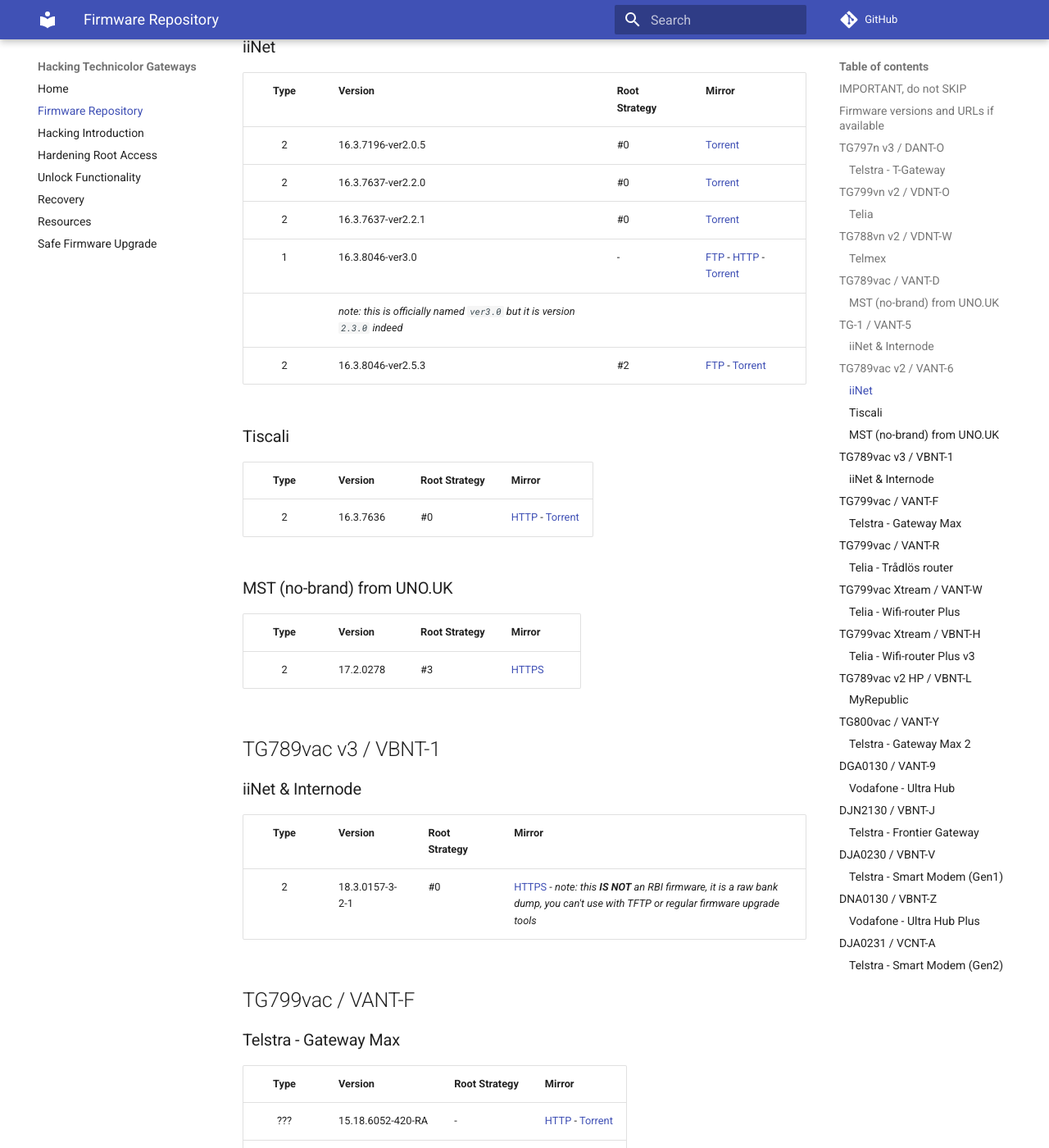
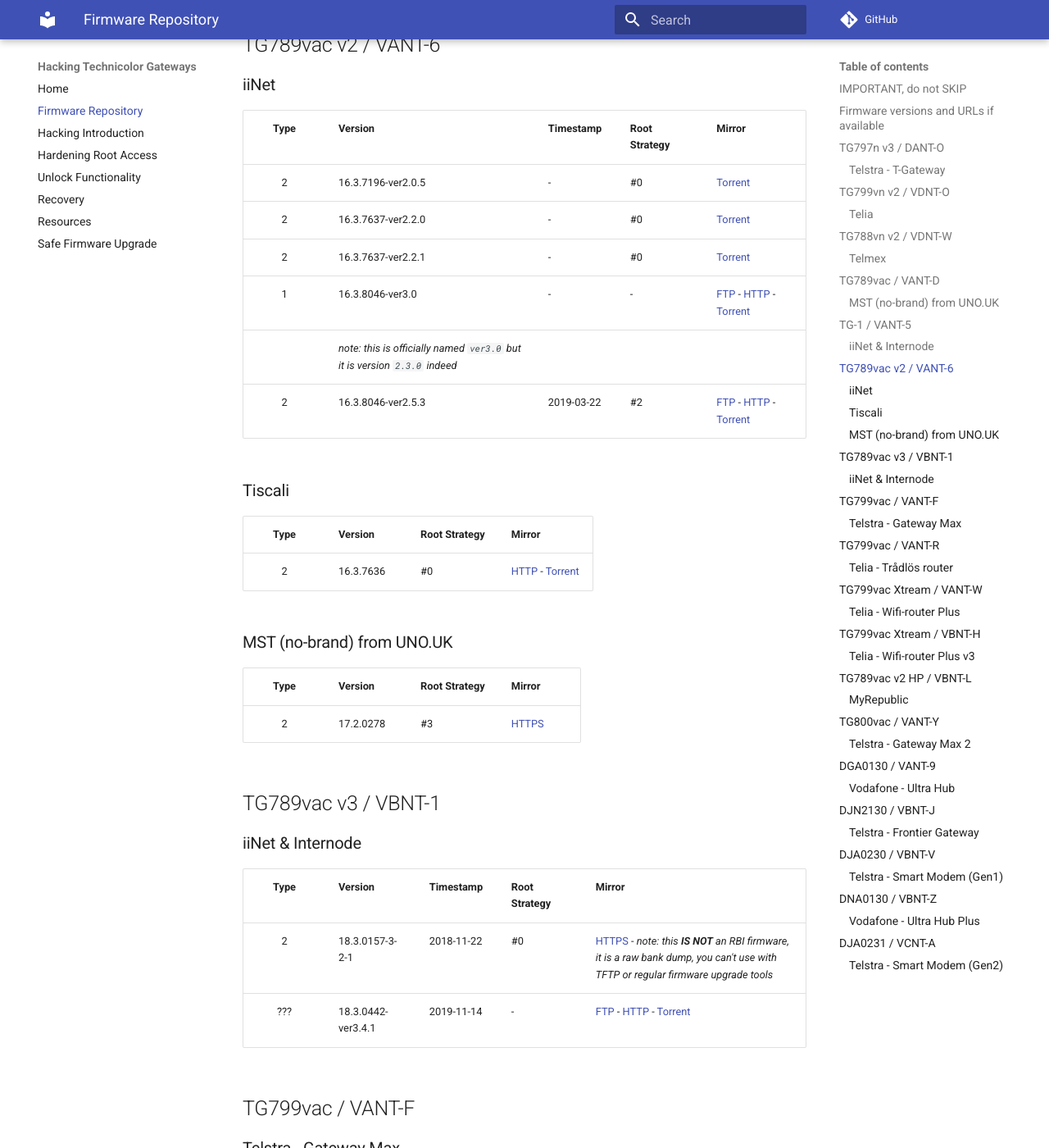
Before and after one commit to hack-technicolor/hack-technicolor, an MkDocs documentation site: the page built from docs/Repository.md, in a window 1280 px wide and 1400 px high, scrolled down 3317 px. Shown: the whole window at 82% size. Built offline with MkDocs 1.6.1 and Material for MkDocs 9.7.7, drawn with Linux system fonts in a browser that asks for light colours; comment, search, counter and statistics services are not loaded; some of the changed text lies outside the part shown.

Commit message:
Add vbnt-1 & vdnt-o new firmwares

```diff
--- a/docs/Repository.md
+++ b/docs/Repository.md
@@ -50,6 +50,7 @@
 | ???    | 15.51.6436       | 2016-03-21 | -             | [Torrent](https://github.com/kevdagoat/hack-technicolor/blob/master/torrents/vdnt-o/15516436o1361004closed.rbi.torrent?raw=true) |
 | ???    | 15.51.6436       | 2016-05-24 | -             | [Torrent](https://github.com/kevdagoat/hack-technicolor/blob/master/torrents/vdnt-o/15516436o1361005closed.rbi.torrent?raw=true) |
 | 2      | 16.2.7732        | 2017-05-02 | #0            | [Torrent](https://github.com/kevdagoat/hack-technicolor/blob/master/torrents/vdnt-o/1627732o2221004closed.rbi.torrent?raw=true) |
+| ???    | 17.2.0405        | -          | -             | [Torrent](https://github.com/kevdagoat/hack-technicolor/blob/master/torrents/vdnt-o/1720405o1901012closed.rbi.torrent?raw=true) |
 
 ## TG788vn v2 / VDNT-W
 
@@ -90,20 +91,20 @@
 
 ### iiNet
 
-| Type   | Version            | Root Strategy | Mirror |
-|:------:|:-------------------|:--------------|:-------|
-| 2      | 16.3.7196-ver2.0.5 | #0            | [Torrent](https://github.com/kevdagoat/hack-technicolor/blob/master/torrents/vant-6/vant-6_16.3.7196-ver2.0.5-CRF592-2729004.rbi.torrent?raw=true) |
-| 2      | 16.3.7637-ver2.2.0 | #0            | [Torrent](https://github.com/kevdagoat/hack-technicolor/blob/master/torrents/vant-6/VANT-6_16.3.7637-ver2.2.0-CRF638-2721002%20.rbi.torrent?raw=true) |
-| 2      | 16.3.7637-ver2.2.1 | #0            | [Torrent](https://github.com/kevdagoat/hack-technicolor/blob/master/torrents/vant-6/vant-6_16.3.7637-ver2.2.1-CRF695-2721005.rbi.torrent?raw=true) |
-| 1      | 16.3.8046-ver3.0   | -             | [FTP](ftp://ftp.iinet.net.au/pub/iinet/firmware/TG789vacV2/VANT-6/vant-6_16.3.8046-ver3.0-CRF767-2721002.rbi) - [HTTP](http://mirror.internode.on.net/pub/internode-support/hardware/tg789/firmware/vant-6_16.3.8046-ver3.0-CRF767-2721002.rbi) - [Torrent](HTTPS://github.com/kevdagoat/hack-technicolor/blob/master/torrents/vant-6/vant-6_16.3.8046-ver3.0-CRF767-2721002.rbi.torrent?raw=true)
+| Type   | Version            | Timestamp  | Root Strategy | Mirror |
+|:------:|:-------------------|:-----------|:--------------|:-------|
+| 2      | 16.3.7196-ver2.0.5 | -          | #0            | [Torrent](https://github.com/kevdagoat/hack-technicolor/blob/master/torrents/vant-6/vant-6_16.3.7196-ver2.0.5-CRF592-2729004.rbi.torrent?raw=true) |
+| 2      | 16.3.7637-ver2.2.0 | -          | #0            | [Torrent](https://github.com/kevdagoat/hack-technicolor/blob/master/torrents/vant-6/VANT-6_16.3.7637-ver2.2.0-CRF638-2721002%20.rbi.torrent?raw=true) |
+| 2      | 16.3.7637-ver2.2.1 | -          | #0            | [Torrent](https://github.com/kevdagoat/hack-technicolor/blob/master/torrents/vant-6/vant-6_16.3.7637-ver2.2.1-CRF695-2721005.rbi.torrent?raw=true) |
+| 1      | 16.3.8046-ver3.0   | -          | -             | [FTP](ftp://ftp.iinet.net.au/pub/iinet/firmware/TG789vacV2/VANT-6/vant-6_16.3.8046-ver3.0-CRF767-2721002.rbi) - [HTTP](http://ftp.iinet.net.au/pub/iinet/firmware/TG789vacV2/VANT-6/vant-6_16.3.8046-ver3.0-CRF767-2721002.rbi) - [Torrent](https://github.com/kevdagoat/hack-technicolor/blob/master/torrents/vant-6/vant-6_16.3.8046-ver3.0-CRF767-2721002.rbi.torrent?raw=true)
 |        | *note: this is officially named `ver3.0` but it is version `2.3.0` indeed* | |
-| 2      | 16.3.8046-ver2.5.3 | #2            | [FTP](ftp://ftp.iinet.net.au/pub/iinet/firmware/TG789vacV2/VANT-6/.2752ae5a/vant-6_16.3.8046-ver2.5.3-CRF927-2721031.rbi) - [Torrent](https://github.com/kevdagoat/hack-technicolor/blob/master/torrents/vant-6/vant-6_16.3.8046-ver2.5.3-CRF927-2721031.rbi.torrent?raw=true) |
+| 2      | 16.3.8046-ver2.5.3 | 2019-03-22 | #2            | [FTP](ftp://ftp.iinet.net.au/pub/iinet/firmware/TG789vacV2/VANT-6/.2752ae5a/vant-6_16.3.8046-ver2.5.3-CRF927-2721031.rbi) - [HTTP](http://ftp.iinet.net.au/pub/iinet/firmware/TG789vacV2/VANT-6/.2752ae5a/vant-6_16.3.8046-ver2.5.3-CRF927-2721031.rbi) - [Torrent](https://github.com/kevdagoat/hack-technicolor/blob/master/torrents/vant-6/vant-6_16.3.8046-ver2.5.3-CRF927-2721031.rbi.torrent?raw=true) |
 
 ### Tiscali
 
 | Type   | Version          | Root Strategy | Mirror |
 |:------:|:-----------------|:--------------|:-------|
-| 2      | 16.3.7636        | #0            | [HTTP](http://ftp.tr69.tiscali.it/TR69/vant-6_16.3.7636-2921002-20170419153951-718b590506a915e24be58946f4755c0c617d9c8d.rbi) - [Torrent](HTTPS://github.com/kevdagoat/hack-technicolor/blob/master/torrents/vant-6/vant-6_16.3.7636-2921002-20170419153951-718b590506a915e24be58946f4755c0c617d9c8d.rbi.torrent?raw=true) |
+| 2      | 16.3.7636        | #0            | [HTTP](http://ftp.tr69.tiscali.it/TR69/vant-6_16.3.7636-2921002-20170419153951-718b590506a915e24be58946f4755c0c617d9c8d.rbi) - [Torrent](https://github.com/kevdagoat/hack-technicolor/blob/master/torrents/vant-6/vant-6_16.3.7636-2921002-20170419153951-718b590506a915e24be58946f4755c0c617d9c8d.rbi.torrent?raw=true) |
 
 ### MST (no-brand) from UNO.UK
 
@@ -115,9 +116,10 @@
 
 ### iiNet & Internode
 
-| Type   | Version         | Root Strategy | Mirror |
-|:------:|:----------------|:--------------|:-------|
-| 2      | 18.3.0157-3-2-1 | #0            | [HTTPS](https://github.com/kevdagoat/hack-technicolor/raw/master/firmware/vbnt-1_18.3.0157-3-2-1-CRF905-bank_dump.xz) - *note: this **IS NOT** an RBI firmware, it is a raw bank dump, you can't use with TFTP or regular firmware upgrade tools* |
+| Type   | Version            | Timestamp  | Root Strategy | Mirror |
+|:------:|:-------------------|:-----------|:--------------|:-------|
+| 2      | 18.3.0157-3-2-1    | 2018-11-22 | #0            | [HTTPS](https://github.com/kevdagoat/hack-technicolor/raw/master/firmware/vbnt-1_18.3.0157-3-2-1-CRF905-bank_dump.xz) - *note: this **IS NOT** an RBI firmware, it is a raw bank dump, you can't use with TFTP or regular firmware upgrade tools* |
+| ???    | 18.3.0442-ver3.4.1 | 2019-11-14 | -             | [FTP](ftp://ftp.iinet.net.au/pub/internode-support/hardware/tg789/firmware/vbnt-1_18.3.0442-ver3.4.1-CRF981-3141011.rbi) - [HTTP](http://ftp.iinet.net.au/pub/internode-support/hardware/tg789/firmware/vbnt-1_18.3.0442-ver3.4.1-CRF981-3141011.rbi) - [Torrent](https://github.com/kevdagoat/hack-technicolor/blob/master/torrents/vbnt-1/vbnt-1_18.3.0442-ver3.4.1-CRF981-3141011.rbi.torrent?raw=true) |
 
 ## TG799vac / VANT-F
 
```
Also changed, not shown: 2 other files.
